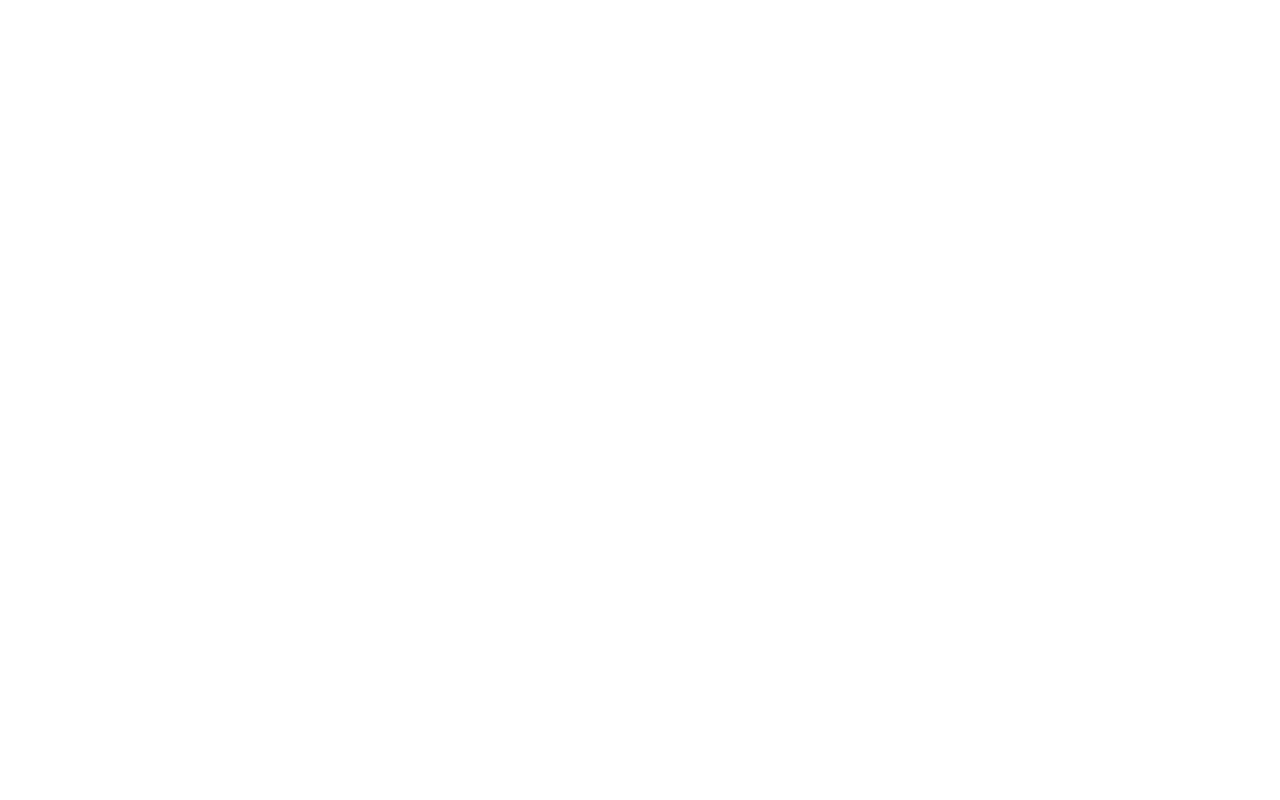
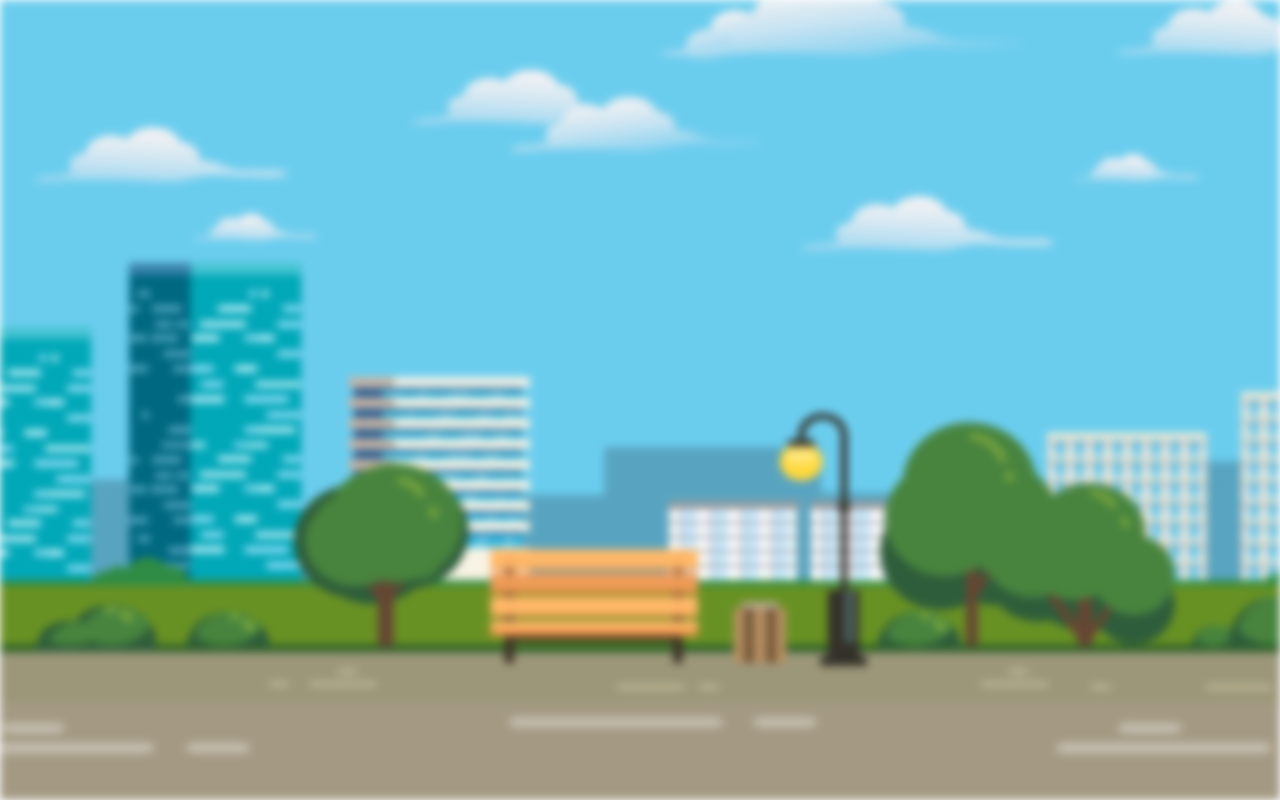
Before and after one commit to mplotus/drivers, a plain HTML site: page index.html in a window 1280 px wide. Drawn offline with Linux system fonts and the light colour scheme.

Commit message:
Update wallpaper

```diff
--- a/$code/style.css
+++ b/$code/style.css
@@ -0,0 +1,11 @@
+#wallpaper {
+    position: absolute;
+    top: 0;
+    left: 0;
+    width: 100vw;
+    height: 100vh;
+    object-fit: cover;
+    z-index: -10;
+    filter: blur(4px);
+    -webkit-filter: blur(4px);
+}
--- a/index.html
+++ b/index.html
@@ -6,5 +6,6 @@
         <script type='text/javascript' src='./$code/script.js'></script>
     </head>
     <body>
+        <img id='wallpaper' src='./$imgs/wallpaper.svg'>
     </body>
 </html>
```
Also changed, not shown: $imgs/wallpaper.svg (added).
